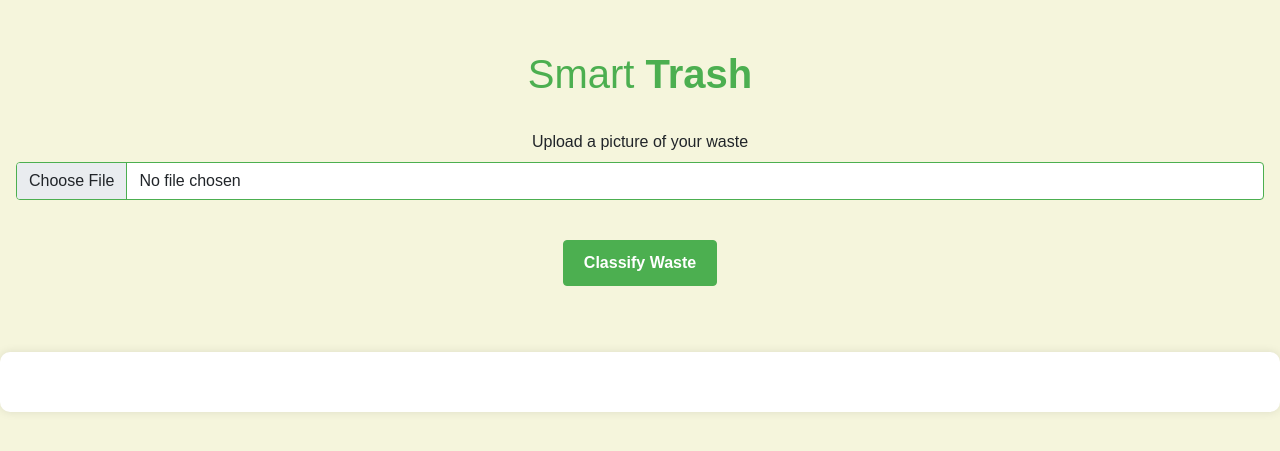
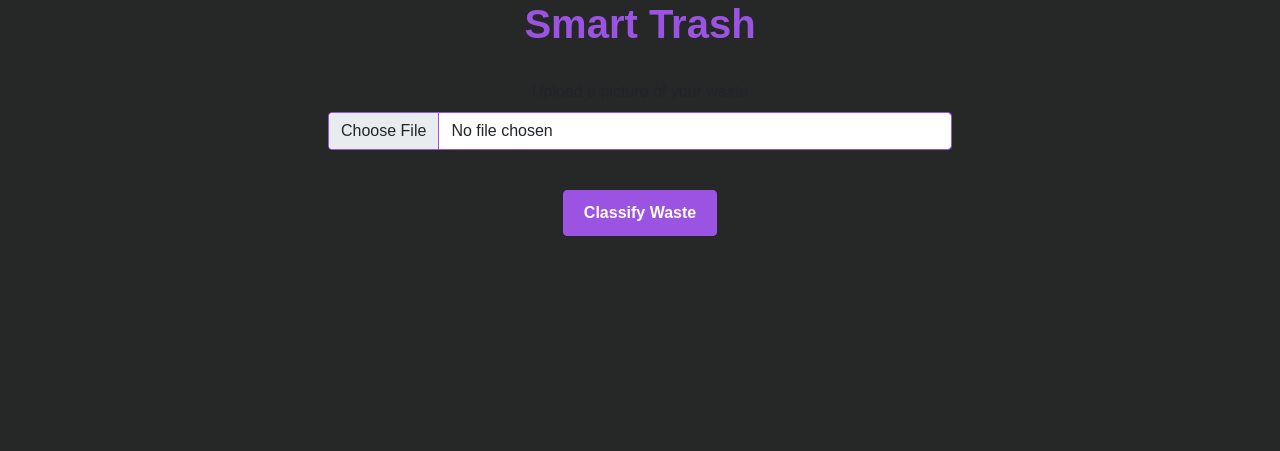
Before and after one commit to gekyxme/Smart-Trash, a Flask app: page / in a window 1280 px wide. Shown: the top 451 px of the page. Run offline with Flask 3, Linux system fonts and the light colour scheme.

Commit message:
fix: styling

```diff
--- /dev/null
+++ b/static/styles.css
@@ -0,0 +1,64 @@
+body {
+    font-family: 'Arial', sans-serif;
+    background-color: #262727;
+  }
+
+  h1, h3 {
+    color: #9b53e2;
+    text-align: center;
+  }
+
+  .text-center {
+    text-align: center;
+  }
+
+  .result {
+    text-align: center;
+    margin-top: 20px;
+    color:antiquewhite;
+  }
+
+  .form-control {
+    margin: 0 auto;
+    width: 50%;
+    border-color: #9b53e2;
+  }
+
+  .btn-primary {
+    background-color: #9b53e2;
+    border-color: #9b53e2;
+    font-weight: bold;
+    padding: 10px 20px;
+  }
+
+  .btn-primary:hover {
+    background-color: #7a48af;
+    border-color: #7a48af;
+  }
+
+  .prediction {
+    font-weight: bold;
+    color: #9b53e2;
+  }
+
+  .waste-container {
+    background-color: #262727;
+    margin-top: 20px;
+    padding: 20px;
+    border-radius: 10px;
+    box-shadow: 0 0 10px rgba(183,171,153,255);
+  }
+
+  .waste-container h3 {
+    color: #9b53e2;
+  }
+
+  .waste-container p {
+    color: antiquewhite;
+    text-align: center;
+    line-height: 1.5;
+  }
+
+  .waste-management-info {
+    margin-bottom: 20px;
+  }
--- a/templates/index.html
+++ b/templates/index.html
@@ -3,69 +3,11 @@
 <head>
   <title>Smart Trash</title>
   <link href="https://cdn.jsdelivr.net/npm/bootstrap@5.0.0-beta2/dist/css/bootstrap.min.css" rel="stylesheet" integrity="sha384-BmbxuPwQa2lc/FVzBcNJ7UAyJxM6wuqIj61tLrc4wSX0szH/Ev+nYRRuWlolflfl" crossorigin="anonymous">
-  <style>
-    body {
-      font-family: 'Arial', sans-serif;
-      /* background-color: #f0f0f0; */
-      background-color: beige;
-    }
-
-    h1, h3 {
-      color: #4CAF50; /* Green heading */
-      margin-top: 50px;
-      text-align: center;
-    }
-
-    .text-center {
-      text-align: center;
-    }
-
-    .form-control {
-      border-color: #4CAF50; /* Green border for file input */
-    }
-
-    .btn-primary {
-      background-color: #4CAF50; /* Green button */
-      border-color: #4CAF50;
-      font-weight: bold;
-      padding: 10px 20px;
-    }
-
-    .btn-primary:hover {
-      background-color: #2e8b00; /* Darker green on hover */
-      border-color: #2e8b00;
-    }
-
-    .prediction {
-      font-weight: bold;
-      color: #4CAF50; /* Green prediction text */
-    }
-
-    .waste-container {
-      background-color: #fff;
-      margin-top: 50px;
-      padding: 20px;
-      border-radius: 10px;
-      box-shadow: 0 0 10px rgba(0, 0, 0, 0.1);
-    }
-
-    .waste-container h3 {
-      color: #4CAF50; /* Green waste type */
-    }
-
-    .waste-container p {
-      text-align: center;
-      line-height: 1.5;
-    }
-
-    .waste-management-info {
-      margin-bottom: 20px;
-    }
-  </style>
+  <link rel="stylesheet" href="{{ url_for('static', filename='styles.css') }}">
 </head>
 
 <body>
-  <h1 class="text-center">Smart <span class="prediction">Trash</span></h1>
+  <h1 class="text-center"> <b> Smart Trash </b> </h1>
 
   <form class="p-3 text-center" action='/', method="post" enctype="multipart/form-data">
     <label for="imagefile" class="text-center p-2">Upload a picture of your waste</label><br>
@@ -75,9 +17,7 @@
   </form>
 
   {% if prediction %}
-    <p class="text-center">Looks like it's mostly <span class="prediction">{{ prediction }}</span>.</p>
-  {% endif %}
-
+    <p class="result">Looks like it's mostly <span class="prediction">{{ prediction }}</span>.</p>
     <div class="waste-container">
       <div class="waste-management-info">
 
@@ -116,6 +56,9 @@
           <p><strong>Management:</strong> Consider reducing waste by composting food scraps and yard waste.</p>
           <p><strong>Disposal:</strong> Place non-recyclable and non-compostable waste in the trash. Consider using a waste-to-energy facility if available.</p>
         {% endif %}
+  {% endif %}
+
+
 
 </div>
 </div>
```
Also changed, not shown: templates/background.svg (deleted). Lines whose indentation alone changed are shown as unchanged.
